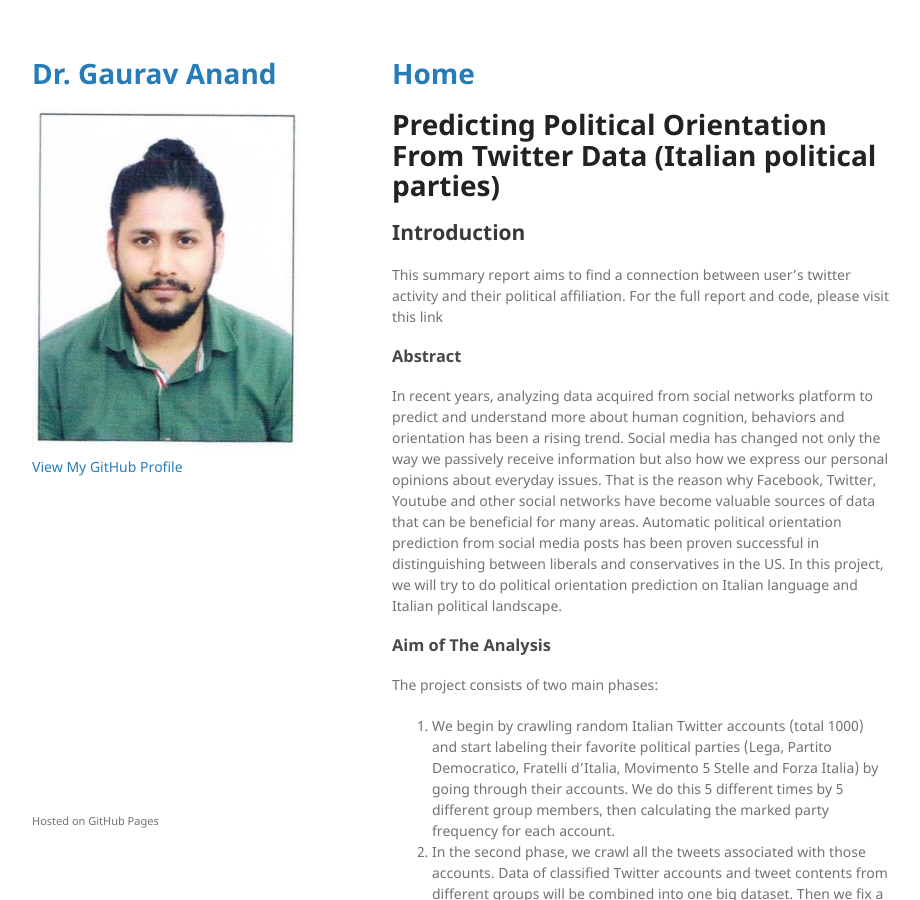
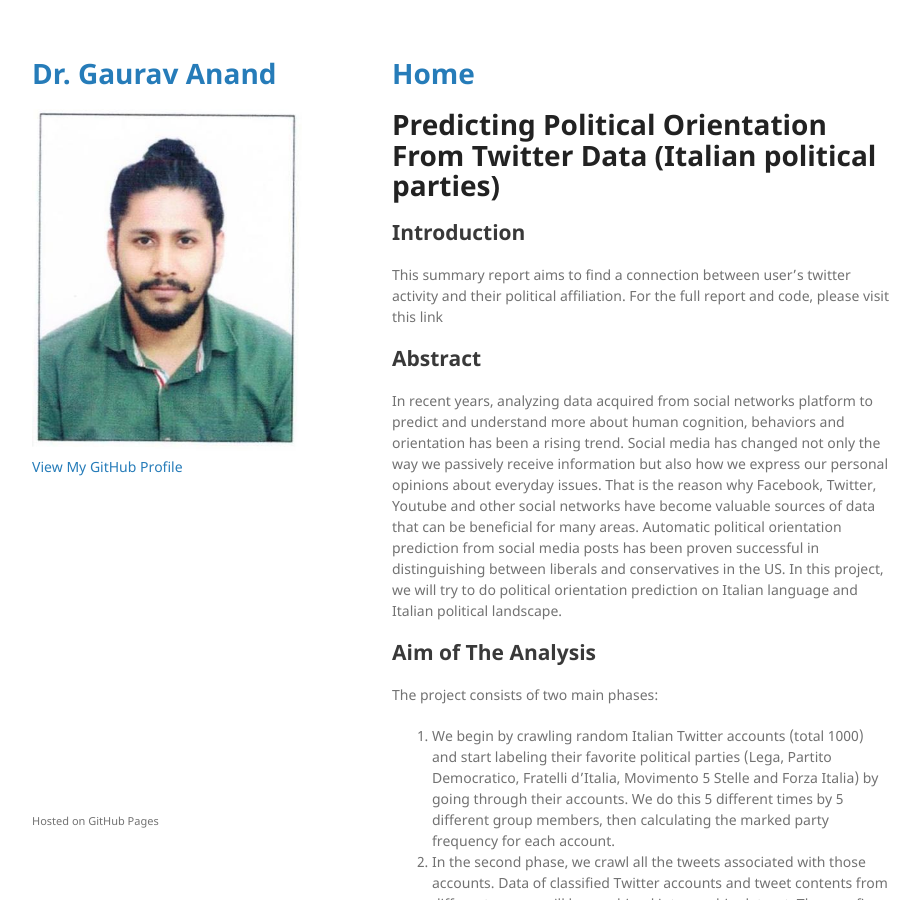
Before and after one commit to anandgrv/anandgrv.github.io, a Jekyll site: the page built from twitter.md, in a window 1280 px wide and 900 px high. Shown: the whole window, without its empty margins (178-1098 px from the left). Built offline with Jekyll 4.4.1, drawn with Linux system fonts in a browser that asks for light colours; our own code applies the rules of GitHub Pages for plain Markdown files.

```diff
--- a/twitter.md
+++ b/twitter.md
@@ -9,10 +9,10 @@ layout: default
 ## Introduction
 This summary report aims to find a connection between user's twitter activity and their political affiliation. For the full report and code, please visit this link
 
-### Abstract
+## Abstract
 In recent years, analyzing data acquired from social networks platform to predict and understand more about human cognition, behaviors and orientation has been a rising trend. Social media has changed not only the way we passively receive information but also how we express our personal opinions about everyday issues. That is the reason why Facebook, Twitter, Youtube and other social networks have become valuable sources of data that can be beneficial for many areas. Automatic political orientation prediction from social media posts has been proven successful in distinguishing between liberals and conservatives in the US. In this project, we will try to do political orientation prediction on Italian language and Italian political landscape.
 
-### Aim of The Analysis
+## Aim of The Analysis
 The project consists of two main phases:
 1. We begin by crawling random Italian Twitter accounts (total 1000) and start labeling their favorite political parties (Lega, Partito Democratico, Fratelli d’Italia, Movimento 5 Stelle and Forza Italia) by going through their accounts. We do this 5 different times by 5 different group members, then calculating the marked party frequency for each account.
 2. In the second phase, we crawl all the tweets associated with those accounts. Data of classified Twitter accounts and tweet contents from different groups will be combined into one big dataset. Then we fix a threshold for political party labeling on each account then merge the newly downloaded data with the labeled account data from phase 1. The purpose of this phase is to train and test different classification models on the tweet contents to predict the political orientation “right vs left”. Lega, Fratelli d’Italia, and Forza Italia are considered as right wing while Partito Democratico is left wing. After training and testing the classification models, we will use them on the labeled data of Movimento 5 Stelle to see how they classify these accounts to “right” or “left”, since this party is controversial and difficult to classify left or right even for humans.
```
